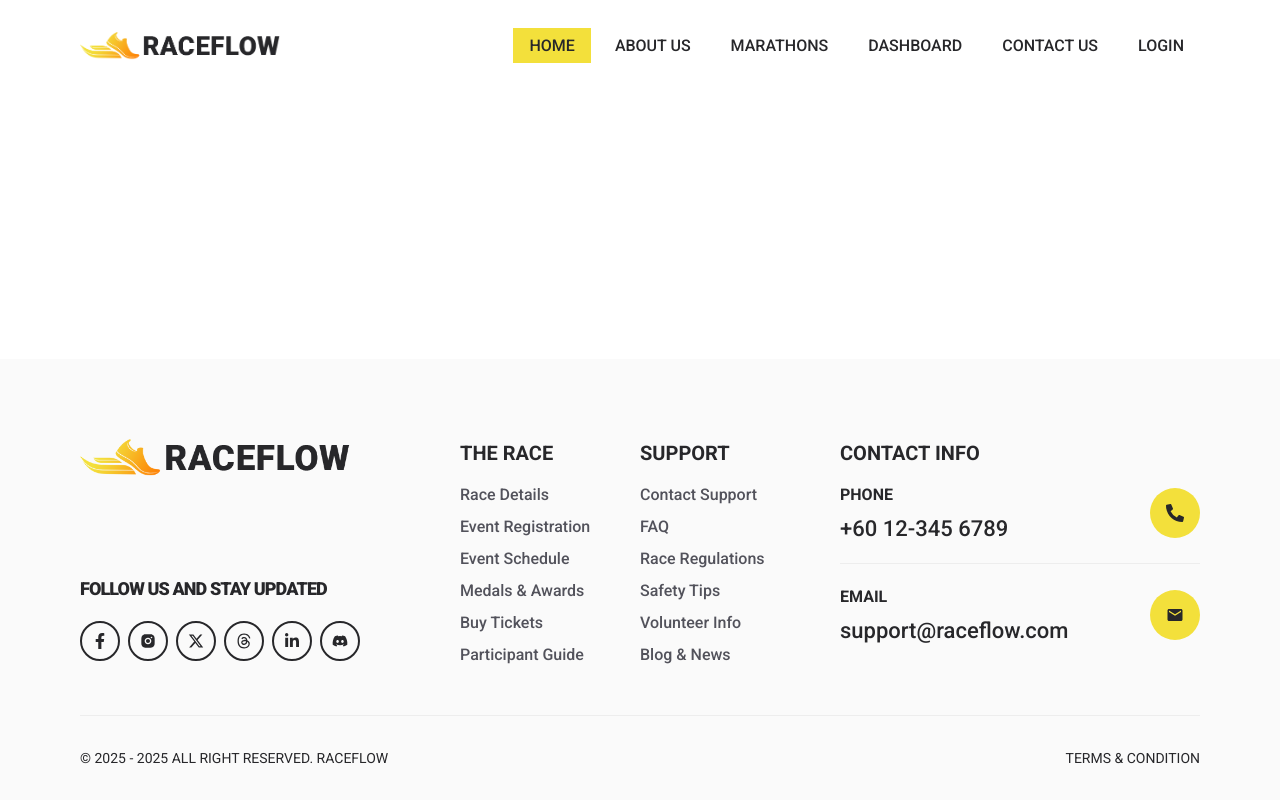
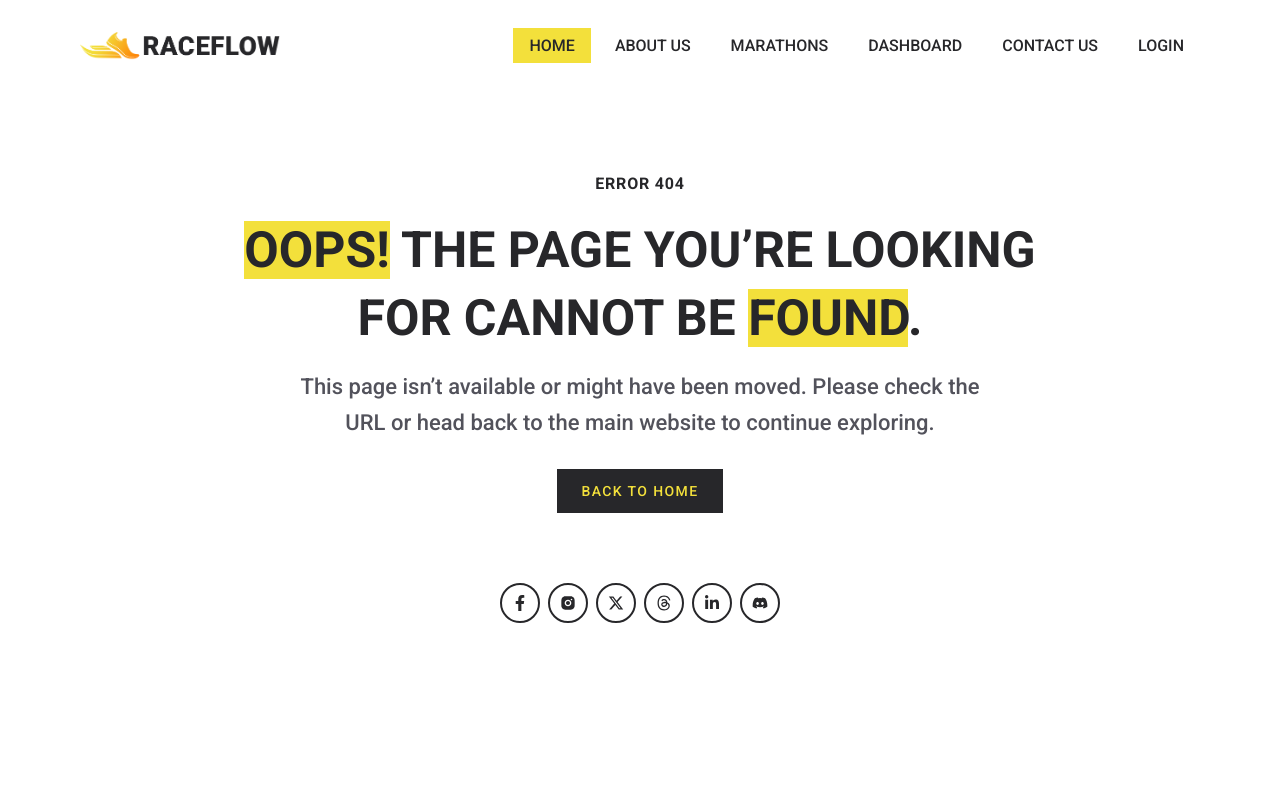
Before and after one commit to devrakibulrahman/raceflow-client-side, a React (Vite) app: page /about_us in a window 1280 px wide. Shown: the top 800 px of the page. Built offline with nearby package versions, Linux system fonts and the light colour scheme.

Commit message:
error page design done on 01/05/2025 at 04:32 pm

```diff
--- a/src/pages/ErrorPage.jsx
+++ b/src/pages/ErrorPage.jsx
@@ -1,9 +1,54 @@
+import { FaDiscord, FaFacebookF, FaLinkedinIn } from "react-icons/fa";
+import { FaThreads, FaXTwitter } from "react-icons/fa6";
+import { RiInstagramFill } from "react-icons/ri";
+import { Link } from "react-router-dom";
 
 const ErrorPage = () => {
     return (
-        <div>
-
-        </div>
+        <>
+            <div className="w-full min-h-screen bg-white flex items-center justify-center">
+                <div className="w-full">
+                    <div className="container mx-auto px-4">
+                        <div className="w-full flex flex-col items-center justify-center gap-5">
+                            <div className="w-full text-center">
+                                <p className="font-roboto text-head-charleston-green font-bold uppercase tracking-wider">Error 404</p>
+                            </div>
+                            <div className="w-full max-w-[800px] flex items-center justify-center flex-col text-center space-y-4">
+                                <h1 className="font-roboto text-[40px] font-bold text-head-charleston-green uppercase transition-all ease-linear duration-200 leading-snug md:text-[50px]"><span className="bg-primary-yellow">Oops!</span> The Page You’re Looking For Cannot Be <span className="bg-primary-yellow">Found</span>.</h1>
+                                <div className="w-full max-w-[700px]">
+                                    <p className="font-roboto text-xl text-para-gray font-medium leading-relaxed md:text-[22px]">This page isn’t available or might have been moved. Please check the URL or head back to the main website to continue exploring.</p>
+                                </div>
+                            </div>
+                            <div className="w-full text-center mt-2">
+                                <button className="font-roboto text-primary-yellow text-sm font-medium tracking-widest py-3 px-6 uppercase bg-head-charleston-green transition ease-linear duration-200 hover:bg-head-charleston-green hover:text-primary-yellow">Back To Home</button>
+                            </div>
+                        </div>
+                        <div className="w-full flex items-center justify-center mt-[70px]">
+                            <div className='w-full flex items-center justify-center gap-2'>
+                                <div className="w-auto">
+                                    <Link className="p-[10px] inline-block border-2 border-head-charleston-green rounded-full transition ease-linear duration-200 hover:bg-primary-yellow hover:border-primary-yellow group"><FaFacebookF className="text-base text-head-charleston-green"></FaFacebookF></Link>
+                                </div>
+                                <div className="w-auto">
+                                    <Link className="p-[10px] inline-block border-2 border-head-charleston-green rounded-full transition ease-linear duration-200 hover:bg-primary-yellow hover:border-primary-yellow group"><RiInstagramFill className="text-base text-head-charleston-green"></RiInstagramFill></Link>
+                                </div>
+                                <div className="w-auto">
+                                    <Link className="p-[10px] inline-block border-2 border-head-charleston-green rounded-full transition ease-linear duration-200 hover:bg-primary-yellow hover:border-primary-yellow group"><FaXTwitter className="text-base text-head-charleston-green"></FaXTwitter></Link>
+                                </div>
+                                <div className="w-auto">
+                                    <Link className="p-[10px] inline-block border-2 border-head-charleston-green rounded-full transition ease-linear duration-200 hover:bg-primary-yellow hover:border-primary-yellow group"><FaThreads className="text-base text-head-charleston-green"></FaThreads></Link>
+                                </div>
+                                <div className="w-auto">
+                                    <Link className="p-[10px] inline-block border-2 border-head-charleston-green rounded-full transition ease-linear duration-200 hover:bg-primary-yellow hover:border-primary-yellow group"><FaLinkedinIn className="text-base text-head-charleston-green"></FaLinkedinIn></Link>
+                                </div>
+                                <div className="w-auto">
+                                    <Link className="p-[10px] inline-block border-2 border-head-charleston-green rounded-full transition ease-linear duration-200 hover:bg-primary-yellow hover:border-primary-yellow group"><FaDiscord className="text-base text-head-charleston-green"></FaDiscord></Link>
+                                </div>
+                            </div>
+                        </div>
+                    </div>
+                </div>
+            </div>
+        </>
     );
 };
 
```
